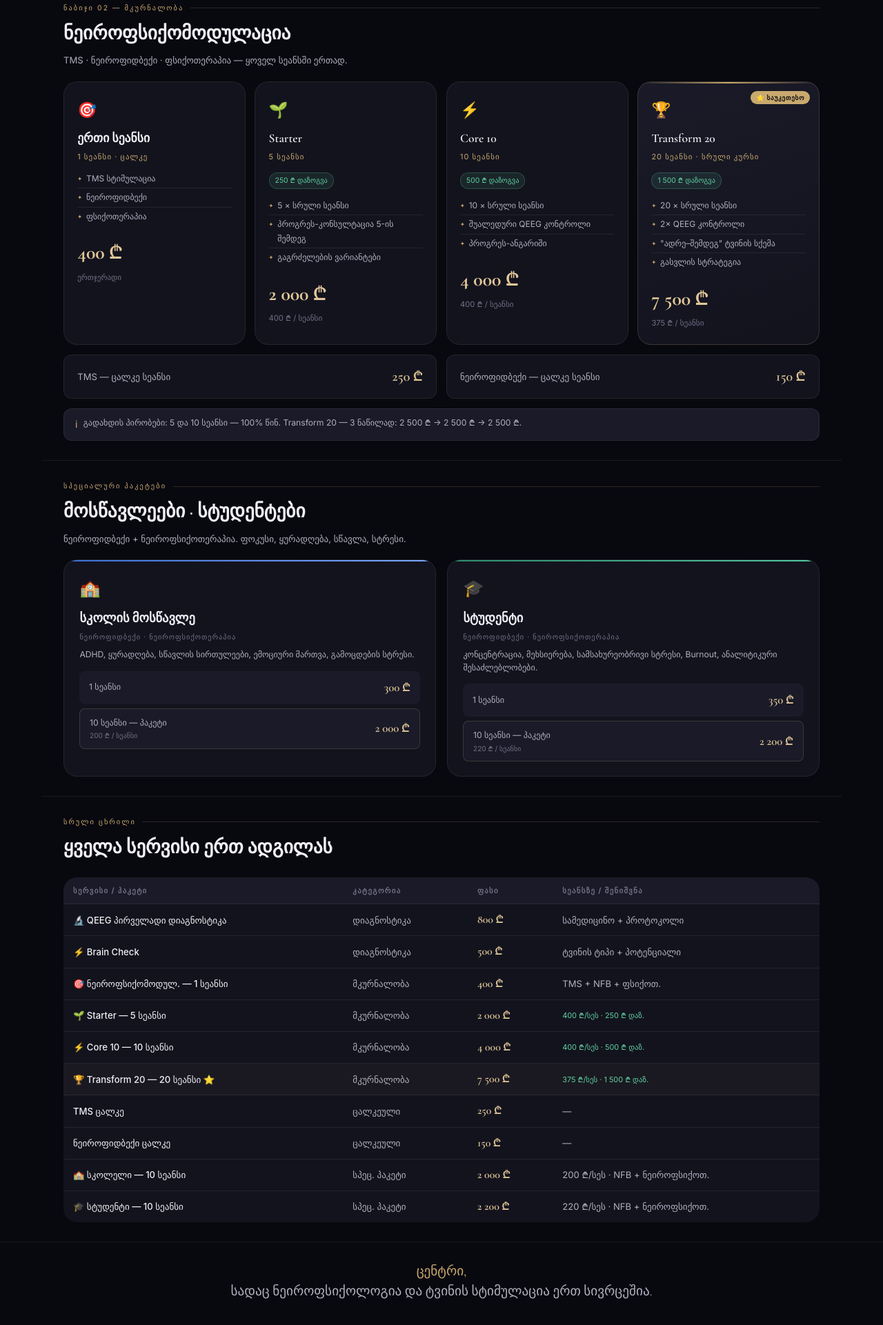
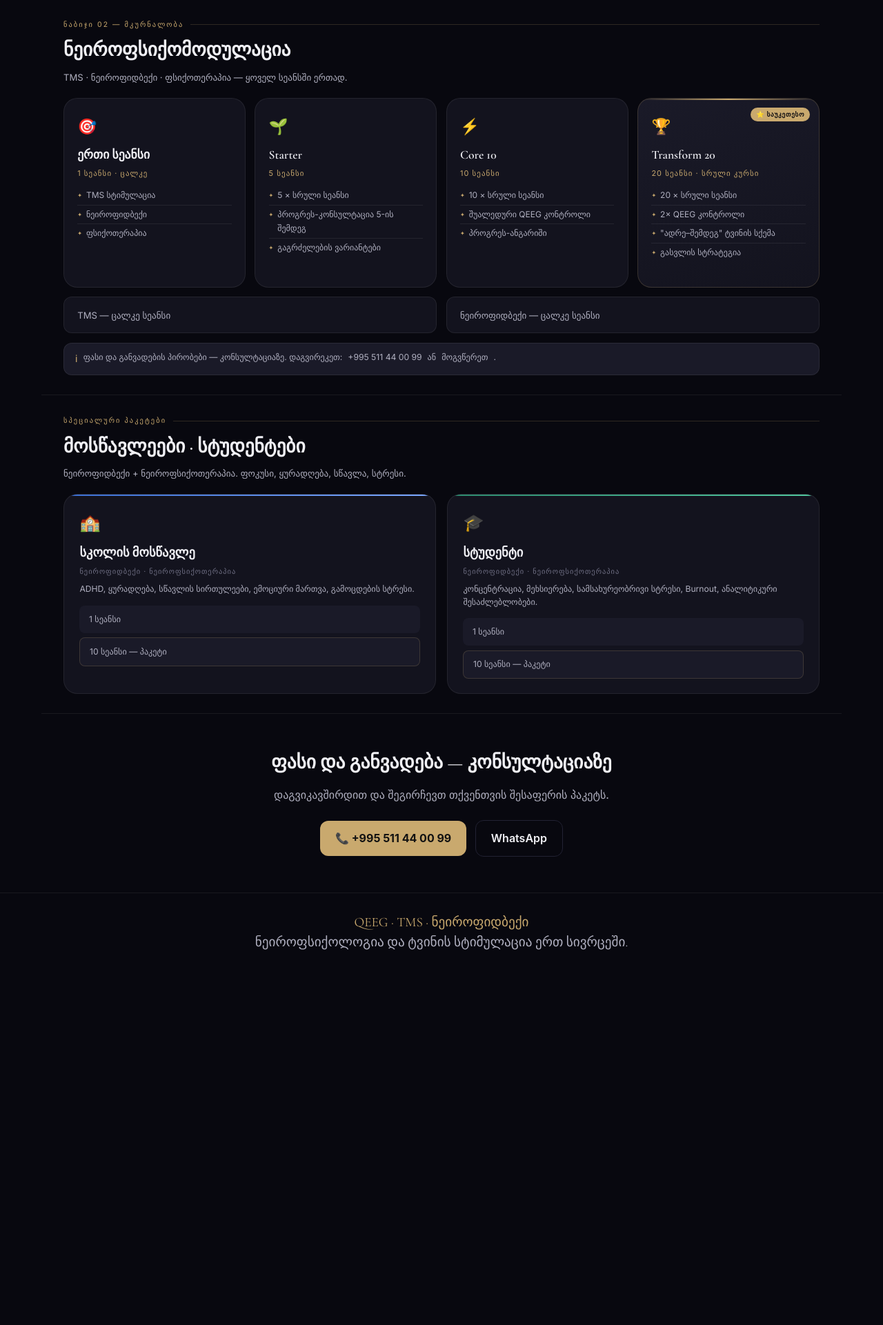
Before and after one commit to gogashviligiorgi-max/npmc-website, a plain HTML site: page packages.html in a window 1280 px wide. Shown: the part 869-2790 px from the top of the page at 69% size. After the commit the page ends 2285 px from the top, so only its background shows below. Drawn offline with Linux system fonts and the light colour scheme; animation ran at ten frames a second; a web font is replaced by a local one.

Commit message:
fix: no prices on the website; English and Russian match the Georgian corrections
What was done: Every price is gone (service pages, blog posts, contact-form choices, search snippets); the price page is now a packages page with "ask us for the price" buttons. Menus say "პაკეტები" and point to that page (the old "ფასები" link led to a section that no longer exists). In English and Russian: no "first in Georgia", the 4th stat is "3 methods under one roof", the course is 10 or 20 sessions in 2–4 weeks; English blog posts use the same AAP wording. Georgian texts that the translation file was overriding (stat label, course step) now show as intended.
Files changed: index.html, tms.html, qeeg.html, neurofeedback.html, packages.html, blog/news pages, privacy.html, js/i18n.js
Status: WORKING (preview branch, not live)

Co-Authored-By: Claude Opus 5.5 <noreply@anthropic.com>

```diff
--- a/packages.html
+++ b/packages.html
@@ -4,16 +4,16 @@
   <meta charset="UTF-8">
   <meta name="viewport" content="width=device-width, initial-scale=1.0">
   <!-- Primary SEO -->
-  <title>ფასები და პაკეტები | QEEG · TMS · ნეიროფიდბექი — NPMC თბილისი</title>
-  <meta name="description" content="NPMC ფასები: QEEG — 800 ₾ | TMS 1 სეს. — 250 ₾ | Starter 5 სეს. — 2,000 ₾ | Core 10 სეს. — 4,000 ₾ | Transform 20 სეს. — 7,500 ₾. ევროპული ხარისხი — ქართული ფასი. ☎ +995 511 44 00 99">
+  <title>პაკეტები | QEEG · TMS · ნეიროფიდბექი — NPMC თბილისი</title>
+  <meta name="description" content="NPMC-ის სერვისები და პაკეტები: QEEG დიაგნოსტიკა, Brain Check, ნეიროფსიქომოდულაციის კურსები 5, 10 და 20 სესიით, პაკეტები მოსწავლეებისა და სტუდენტებისთვის.">
   <meta name="keywords" content="NPMC ფასები, QEEG ფასი, TMS ღირებულება, ნეიროფიდბექი ფასი, ნეიროფსიქომოდულაცია პაკეტი, Brain Check">
   <link rel="canonical" href="https://npmc.ge/packages.html">
   <meta name="geo.region" content="GE-TB">
   <meta name="geo.placename" content="Tbilisi">
   <meta property="og:type" content="website">
   <meta property="og:url" content="https://npmc.ge/packages.html">
-  <meta property="og:title" content="NPMC ფასები — QEEG, TMS, ნეიროფიდბექი">
-  <meta property="og:description" content="QEEG — 800 ₾ | TMS 1 სეს. — 250 ₾ | Core 10 სეს. — 4,000 ₾ | Transform 20 სეს. — 7,500 ₾. ევროპული ხარისხი — ქართული ფასი.">
+  <meta property="og:title" content="NPMC პაკეტები — QEEG, TMS, ნეიროფიდბექი">
+  <meta property="og:description" content="დიაგნოსტიკა და მკურნალობის კურსები ერთ სივრცეში. ფასი და განვადება — კონსულტაციაზე.">
   <meta property="og:locale" content="ka_GE">
   <meta property="og:site_name" content="NPMC — ნეიროფსიქომოდულაციის ცენტრი">
   <link rel="stylesheet" href="css/styles.css">
@@ -160,7 +160,7 @@
 
   <!-- HERO -->
   <div class="page-hero">
-    <div class="tag">სერვისები · ფასები · პაკეტები</div>
+    <div class="tag">სერვისები · პაკეტები</div>
     <h1>ინვესტიცია <em>შენს ტვინში</em></h1>
     <div class="divider"></div>
     <p>ცენტრი, სადაც ნეიროფსიქოლოგია და ტვინის სტიმულაცია ერთ სივრცეშია.</p>
@@ -192,10 +192,7 @@
           <li>პერსონალური მკურნალობის პროტოკოლი</li>
           <li>სპეციალისტის კონსულტაცია</li>
         </ul>
-        <div class="diag-price">
-          <div class="diag-price__num">800</div>
-          <div class="diag-price__cur">₾</div>
-        </div>
+        <a href="/#contact" style="display:inline-block; margin-top:14px; padding:10px 18px; border-radius:10px; border:1px solid var(--accent, #c9a96e); color:var(--accent, #c9a96e); font-weight:600; text-decoration:none;">ფასისთვის დაგვიკავშირდით →</a>
       </div>
 
       <!-- BRAIN CHECK -->
@@ -211,10 +208,7 @@
           <li>პიროვნული ანგარიში PDF ფორმატში</li>
           <li>კონსულტაცია შედეგების მიხედვით</li>
         </ul>
-        <div class="diag-price">
-          <div class="diag-price__num">500</div>
-          <div class="diag-price__cur">₾</div>
-        </div>
+        <a href="/#contact" style="display:inline-block; margin-top:14px; padding:10px 18px; border-radius:10px; border:1px solid var(--accent, #c9a96e); color:var(--accent, #c9a96e); font-weight:600; text-decoration:none;">ფასისთვის დაგვიკავშირდით →</a>
       </div>
 
     </div>
@@ -245,8 +239,6 @@
           <li>ნეიროფიდბექი</li>
           <li>ფსიქოთერაპია</li>
         </ul>
-        <div class="treat-price">400 ₾</div>
-        <div class="treat-price-sub">ერთჯერადი</div>
       </div>
 
       <!-- STARTER 5 -->
@@ -254,14 +246,11 @@
         <div class="treat-card__emoji">🌱</div>
         <div class="treat-card__name">Starter</div>
         <div class="treat-card__sessions">5 სეანსი</div>
-        <div class="treat-card__saving">250 ₾ დაზოგვა</div>
         <ul class="treat-card__includes">
           <li>5 × სრული სეანსი</li>
           <li>პროგრეს-კონსულტაცია 5-ის შემდეგ</li>
           <li>გაგრძელების ვარიანტები</li>
         </ul>
-        <div class="treat-price">2 000 ₾</div>
-        <div class="treat-price-sub">400 ₾ / სეანსი</div>
       </div>
 
       <!-- CORE 10 -->
@@ -269,14 +258,11 @@
         <div class="treat-card__emoji">⚡</div>
         <div class="treat-card__name">Core 10</div>
         <div class="treat-card__sessions">10 სეანსი</div>
-        <div class="treat-card__saving">500 ₾ დაზოგვა</div>
         <ul class="treat-card__includes">
           <li>10 × სრული სეანსი</li>
           <li>შუალედური QEEG კონტროლი</li>
           <li>პროგრეს-ანგარიში</li>
         </ul>
-        <div class="treat-price">4 000 ₾</div>
-        <div class="treat-price-sub">400 ₾ / სეანსი</div>
       </div>
 
       <!-- TRANSFORM 20 -->
@@ -285,15 +271,12 @@
         <div class="treat-card__emoji">🏆</div>
         <div class="treat-card__name">Transform 20</div>
         <div class="treat-card__sessions">20 სეანსი · სრული კურსი</div>
-        <div class="treat-card__saving">1 500 ₾ დაზოგვა</div>
         <ul class="treat-card__includes">
           <li>20 × სრული სეანსი</li>
           <li>2× QEEG კონტროლი</li>
           <li>"ადრე–შემდეგ" ტვინის სქემა</li>
           <li>გასვლის სტრატეგია</li>
         </ul>
-        <div class="treat-price">7 500 ₾</div>
-        <div class="treat-price-sub">375 ₾ / სეანსი</div>
       </div>
 
     </div>
@@ -302,18 +285,14 @@
     <div class="single-row">
       <div class="single-item">
         <div class="single-item__name">TMS — ცალკე სეანსი</div>
-        <div class="single-item__price">250 ₾</div>
       </div>
       <div class="single-item">
         <div class="single-item__name">ნეიროფიდბექი — ცალკე სეანსი</div>
-        <div class="single-item__price">150 ₾</div>
       </div>
     </div>
 
     <!-- PAYMENT NOTE -->
-    <div class="payment-note">
-      გადახდის პირობები: 5 და 10 სეანსი — 100% წინ. Transform 20 — 3 ნაწილად: 2 500 ₾ → 2 500 ₾ → 2 500 ₾.
-    </div>
+    <div class="payment-note">ფასი და განვადების პირობები — კონსულტაციაზე. დაგვირეკეთ: <a href="tel:+995511440099">+995 511 44 00 99</a> ან <a href="/#contact">მოგვწერეთ</a>.</div>
   </div>
 
   <div class="sep"></div>
@@ -343,14 +322,11 @@
             <div>
               <div class="youth-price-row__label">1 სეანსი</div>
             </div>
-            <div class="youth-price-row__price">300 ₾</div>
           </div>
           <div class="youth-price-row highlighted">
             <div>
               <div class="youth-price-row__label">10 სეანსი — პაკეტი</div>
-              <div class="youth-price-row__per">200 ₾ / სეანსი</div>
             </div>
-            <div class="youth-price-row__price">2 000 ₾</div>
           </div>
         </div>
       </div>
@@ -367,14 +343,11 @@
             <div>
               <div class="youth-price-row__label">1 სეანსი</div>
             </div>
-            <div class="youth-price-row__price">350 ₾</div>
           </div>
           <div class="youth-price-row highlighted">
             <div>
               <div class="youth-price-row__label">10 სეანსი — პაკეტი</div>
-              <div class="youth-price-row__per">220 ₾ / სეანსი</div>
             </div>
-            <div class="youth-price-row__price">2 200 ₾</div>
           </div>
         </div>
       </div>
@@ -383,95 +356,18 @@
   </div>
 
   <div class="sep"></div>
+  <div class="wrap" style="text-align:center; padding:48px 24px;">
+    <div class="sh__title" style="margin-bottom:10px;">ფასი და განვადება — კონსულტაციაზე</div>
+    <p style="color:var(--text-2); margin-bottom:18px;">დაგვიკავშირდით და შეგირჩევთ თქვენთვის შესაფერის პაკეტს.</p>
+    <a href="tel:+995511440099" style="display:inline-block; margin:4px; padding:12px 22px; border-radius:12px; background:var(--accent, #c9a96e); color:#111; font-weight:700; text-decoration:none;">📞 +995 511 44 00 99</a>
+    <a href="https://wa.me/995511440099" style="display:inline-block; margin:4px; padding:12px 22px; border-radius:12px; border:1px solid var(--surface-3, #333); color:inherit; font-weight:600; text-decoration:none;">WhatsApp</a>
+  </div>
 
-
-  <!-- ══════════════════════════════════════ -->
-  <!-- 4. FULL TABLE                          -->
-  <!-- ══════════════════════════════════════ -->
-  <div class="wrap">
-    <div class="sh">
-      <div class="sh__label">სრული ცხრილი</div>
-      <div class="sh__title">ყველა სერვისი ერთ ადგილას</div>
-    </div>
-
-    <table class="price-table">
-      <thead>
-        <tr>
-          <th>სერვისი / პაკეტი</th>
-          <th>კატეგორია</th>
-          <th>ფასი</th>
-          <th>სეანსზე / შენიშვნა</th>
-        </tr>
-      </thead>
-      <tbody>
-        <tr>
-          <td class="td-name">🔬 QEEG პირველადი დიაგნოსტიკა</td>
-          <td>დიაგნოსტიკა</td>
-          <td class="td-price">800 ₾</td>
-          <td>სამედიცინო + პროტოკოლი</td>
-        </tr>
-        <tr>
-          <td class="td-name">⚡ Brain Check</td>
-          <td>დიაგნოსტიკა</td>
-          <td class="td-price">500 ₾</td>
-          <td>ტვინის ტიპი + პოტენციალი</td>
-        </tr>
-        <tr>
-          <td class="td-name">🎯 ნეიროფსიქომოდულ. — 1 სეანსი</td>
-          <td>მკურნალობა</td>
-          <td class="td-price">400 ₾</td>
-          <td>TMS + NFB + ფსიქოთ.</td>
-        </tr>
-        <tr>
-          <td class="td-name">🌱 Starter — 5 სეანსი</td>
-          <td>მკურნალობა</td>
-          <td class="td-price">2 000 ₾</td>
-          <td class="td-save">400 ₾/სეს · 250 ₾ დაზ.</td>
-        </tr>
-        <tr>
-          <td class="td-name">⚡ Core 10 — 10 სეანსი</td>
-          <td>მკურნალობა</td>
-          <td class="td-price">4 000 ₾</td>
-          <td class="td-save">400 ₾/სეს · 500 ₾ დაზ.</td>
-        </tr>
-        <tr class="star-row">
-          <td class="td-name">🏆 Transform 20 — 20 სეანსი ⭐</td>
-          <td>მკურნალობა</td>
-          <td class="td-price">7 500 ₾</td>
-          <td class="td-save">375 ₾/სეს · 1 500 ₾ დაზ.</td>
-        </tr>
-        <tr>
-          <td class="td-name">TMS ცალკე</td>
-          <td>ცალკეული</td>
-          <td class="td-price">250 ₾</td>
-          <td>—</td>
-        </tr>
-        <tr>
-          <td class="td-name">ნეიროფიდბექი ცალკე</td>
-          <td>ცალკეული</td>
-          <td class="td-price">150 ₾</td>
-          <td>—</td>
-        </tr>
-        <tr>
-          <td class="td-name">🏫 სკოლელი — 10 სეანსი</td>
-          <td>სპეც. პაკეტი</td>
-          <td class="td-price">2 000 ₾</td>
-          <td>200 ₾/სეს · NFB + ნეიროფსიქოთ.</td>
-        </tr>
-        <tr>
-          <td class="td-name">🎓 სტუდენტი — 10 სეანსი</td>
-          <td>სპეც. პაკეტი</td>
-          <td class="td-price">2 200 ₾</td>
-          <td>220 ₾/სეს · NFB + ნეიროფსიქოთ.</td>
-        </tr>
-      </tbody>
-    </table>
-  </div>
 
 
   <!-- FOOTER -->
   <div class="footer-tagline">
-    <p><em>ცენტრი,</em><br>სადაც ნეიროფსიქოლოგია და ტვინის სტიმულაცია ერთ სივრცეშია.</p>
+    <p><em>QEEG · TMS · ნეიროფიდბექი</em><br>ნეიროფსიქოლოგია და ტვინის სტიმულაცია ერთ სივრცეში.</p>
   </div>
 
   <script src="js/neural-bg.js"></script>
```
Also changed, not shown: blog-neurofeedback-georgia.html (+1 -1 lines), blog-neurofeedback-tbilisi.html (+1 -1 lines), blog-qeeg-clinic-tbilisi.html (+4 -6 lines), blog-qeeg-tbilisi.html (+4 -4 lines), blog-tms-tbilisi.html (+1 -1 lines), blog-tms-therapy-georgia.html (+4 -6 lines), blog.html (+2 -2 lines), index.html (+2 -2 lines), neurofeedback.html (+4 -10 lines), news-clinic-launch.html (+2 -2 lines), news-tms-ocd-research.html (+2 -2 lines), news.html (+2 -2 lines), privacy.html (+1 -1 lines), qeeg.html (+5 -10 lines), 2 more files.
